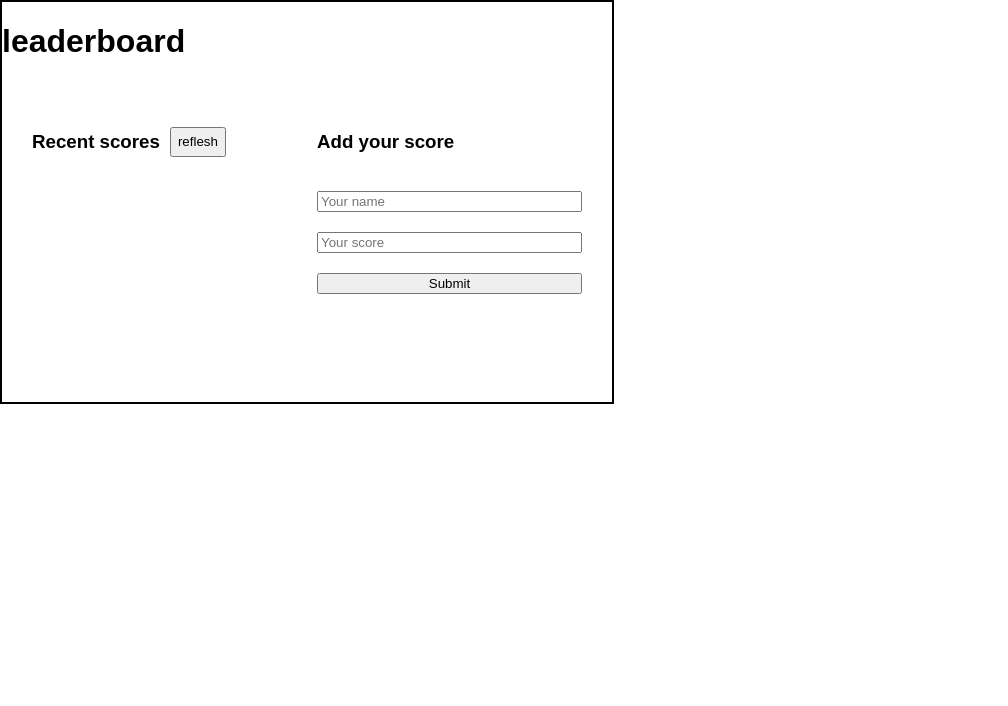
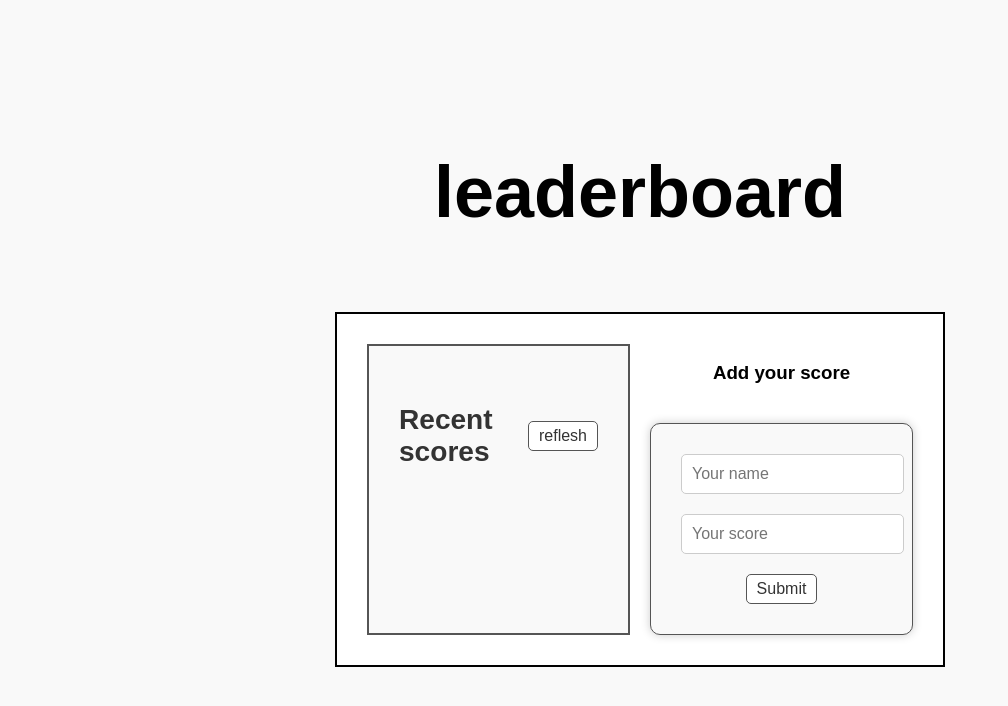
Before and after one commit to kazaneza/Leaderboard, a website built with webpack: page src/index.html in a window 1280 px wide. Shown: the whole page, without its empty margins (0-1008 px from the left). Built offline with nearby package versions, Linux system fonts and the light colour scheme.

Commit message:
added styling

```diff
--- a/src/display.js
+++ b/src/display.js
@@ -4,11 +4,15 @@ const displayScores = (scores) => {
   let counter = 1;
 
   scores.forEach((score) => {
-    const item = document.createElement('li');
-    item.innerHTML = `${counter}. ${score.user}: ${score.score}`;
-    scoresList.appendChild(item);
+    const li = document.createElement('li');
+    li.innerHTML = `${counter}. ${score.user}: ${score.score}`;
+
+    scoresList.appendChild(li);
     counter += 1;
   });
+
+  scoresList.style.overflowY = 'scroll';
+  scoresList.style.height = '300px';
 };
 
 export default displayScores;
--- a/src/style.css
+++ b/src/style.css
@@ -3,44 +3,99 @@ body {
   padding: 0;
   display: flex;
   margin: 0;
-  width: 610px;
-  min-height: 50vh;
-  height: min-content;
+  width: 100vw;
+  height: 100vh;
+  background-color: #f9f9f9;
   flex-direction: column;
-  flex-wrap: wrap;
-  border: 2px solid black;
+  align-items: center;
+  justify-content: center;
 }
 
 .title {
   display: flex;
-  align-self: flex-start;
+  align-self: center;
+  font-size: 36px;
+  font-weight: bold;
+
+  /* margin: 20px; */
+  text-align: center;
+  width: 100%;
+  justify-content: space-around;
 }
+
 
 .container {
   display: grid;
   grid-template-columns: repeat(2, minmax(0, 1fr));
   gap: 20px;
   margin: 30px;
+  max-width: 610px;
+  background-color: #fff;
+  border: 2px solid black;
+  padding: 30px;
+  box-sizing: border-box;
 }
 
 .recent-score {
   display: flex;
   flex-direction: column;
   gap: 20px;
+  background-color: #f9f9f9;
+  border: 2px solid #555;
+  padding: 20px;
+  box-sizing: border-box;
 }
 
 .recent-title {
   display: flex;
   gap: 10px;
+  justify-content: center;
+  align-items: center;
+  font-size: 24px;
+  font-weight: bold;
+  color: #333;
+  padding: 10px;
 }
 
 .recent-title button {
   height: 30px;
   align-self: center;
+  background-color: #fff;
+  color: #333;
+  border: 1px solid #555;
+  cursor: pointer;
+  border-radius: 5px;
+  padding: 0 10px;
+  font-size: 16px;
+  transition: all 0.3s ease-in-out;
+}
+
+.recent-title button:hover {
+  background-color: #555;
+  color: #fff;
 }
 
 .recent-display {
   border: 2px solid #000;
+  height: 250px;
+  overflow-y: scroll;
+}
+
+ul {
+  list-style-type: none;
+  margin: 0;
+  padding: 0;
+  width: 200px;
+  height: 200px;
+  overflow-y: scroll;
+}
+
+li {
+  background-color: #fff;
+  border: 1px solid #555;
+  padding: 8px;
+  margin-bottom: 4px;
+  list-style: none;
 }
 
 .add-score {
@@ -49,14 +104,59 @@ body {
   gap: 20px;
 }
 
+.add-score h3 {
+  align-self: center;
+}
+
 #add-form {
   display: flex;
   flex-direction: column;
   gap: 20px;
+  background-color: #f9f9f9;
+  padding: 30px;
+  border: 1px solid #555;
+  border-radius: 10px;
+  box-shadow: 0 0 10px #ccc;
 }
 
-.add-form button {
-  margin-top: 50px;
-  width: 60px;
-  align-self: flex-end;
+#add-form input[type="text"] {
+  padding: 10px;
+  border: 1px solid #ccc;
+  border-radius: 5px;
+  font-size: 16px;
+  outline: none;
+  width: 100%;
 }
+
+#add-form input[type="submit"] {
+  background-color: #333;
+  color: #fff;
+  padding: 10px 20px;
+  border: none;
+  border-radius: 5px;
+  font-size: 16px;
+  cursor: pointer;
+  margin-top: 20px;
+}
+
+#add-form input[type="submit"]:hover {
+  background-color: #555;
+}
+
+#add-form button {
+  height: 30px;
+  align-self: center;
+  background-color: #fff;
+  color: #333;
+  border: 1px solid #555;
+  cursor: pointer;
+  border-radius: 5px;
+  padding: 0 10px;
+  font-size: 16px;
+  transition: all 0.3s ease-in-out;
+}
+
+#add-form button:hover {
+  background-color: #555;
+  color: #fff;
+}
```
